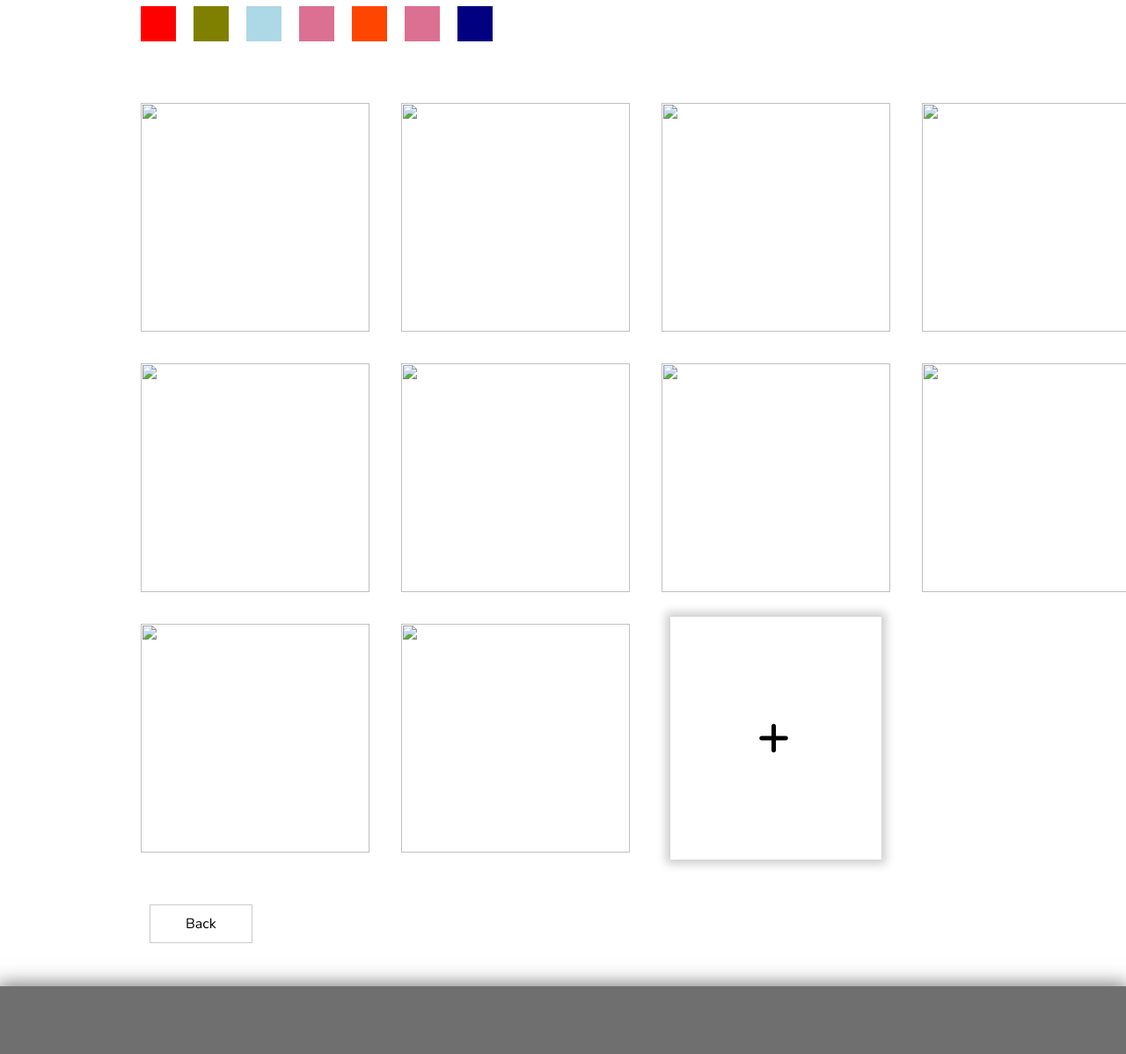
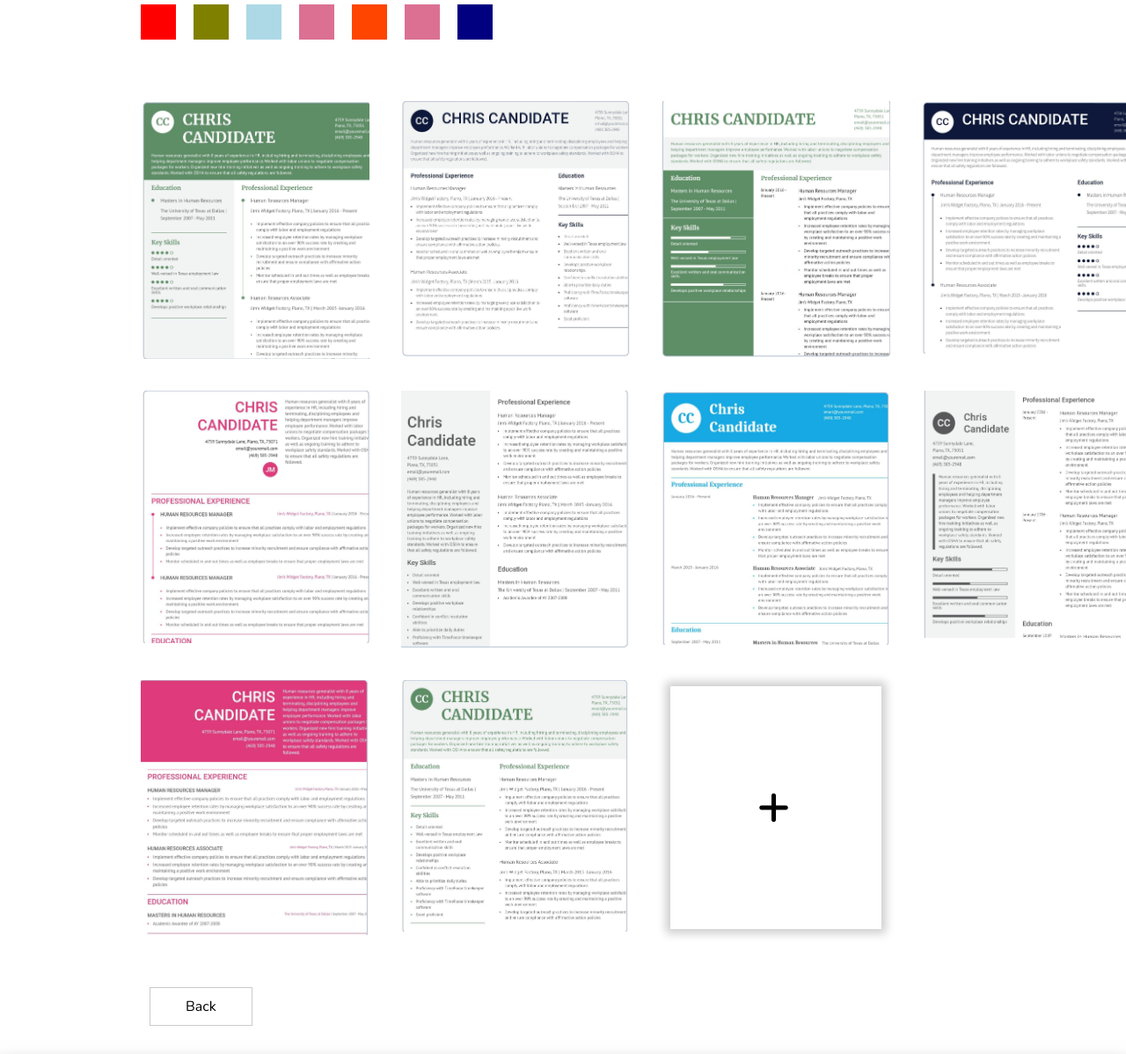
Before and after one commit to shanusingh1199/ResumeBuilder.github.io, a plain HTML site: page Basic.html in a window 1280 px wide. Shown: the part 287-1485 px from the top of the page at 88% size. Drawn offline with nearby package versions, Linux system fonts and the light colour scheme; files that its build step writes are made by us from their sources.

Commit message:
Update Basic.html

```diff
--- a/Basic.html
+++ b/Basic.html
@@ -3,8 +3,8 @@
     <meta charset="UTF-8">
     <meta http-equiv="X-UA-Compatible" content="IE=edge">
     <meta name="viewport" content="width=device-width, initial-scale=1.0">
-    <link rel="stylesheet" href="/web/project/Resume/style.css">
-    <link rel="stylesheet" href="/web/project/Resume/style1.css">
+    <link rel="stylesheet" href="style.css">
+    <link rel="stylesheet" href="style1.css">
     <link rel="preconnect" href="https://fonts.googleapis.com">
 <link rel="preconnect" href="https://fonts.gstatic.com" crossorigin>
 <link href="https://fonts.googleapis.com/css2?family=Amiri:wght@400;700&family=Montserrat:ital,wght@0,100;0,300;0,500;0,600;0,700;0,800;0,900;1,500&family=Nunito:wght@200;300;400;500;600;700&family=Poppins:ital,wght@0,200;0,300;0,600;0,700;1,400&display=swap" rel="stylesheet">
@@ -17,7 +17,7 @@
 <body>
     <nav class="nav-bar">
         <div class="nav-left">
-            <a href=""><img src="/web/project/Resume/ler-veritone-one-in.png" alt=""> </a>
+            <a href=""><img src="ler-veritone-one-in.png" alt=""> </a>
             <h3>Resume <br> Builder</h3>
         </div>
         <div class="nav-right">
@@ -51,16 +51,16 @@
     </div>
 
     <div class="temp-image">
-        <div class="img-1"><img src="/web/project/Resume/New folder/IMG-20220427-WA0020.jpg" alt=""> </div>
-        <div class="img-1"><img src="/web/project/Resume/New folder/IMG-20220427-WA0021.jpg" alt=""> </div>
-        <div class="img-1"><img src="/web/project/Resume/New folder/IMG-20220427-WA0022.jpg" alt=""> </div>
-        <div class="img-1"><img src="/web/project/Resume/New folder/IMG-20220427-WA0023.jpg" alt=""> </div>
-        <div class="img-1"><img src="/web/project/Resume/New folder/IMG-20220427-WA0024.jpg" alt=""> </div>
-        <div class="img-1"><img src="/web/project/Resume/New folder/IMG-20220427-WA0025.jpg" alt=""> </div>
-        <div class="img-1"><img src="/web/project/Resume/New folder/IMG-20220427-WA0026.jpg" alt=""> </div>
-        <div class="img-1"><img src="/web/project/Resume/New folder/IMG-20220427-WA0027.jpg" alt=""> </div>
-        <div class="img-1"><img src="/web/project/Resume/New folder/IMG-20220427-WA0028.jpg" alt=""> </div>
-        <div class="img-1"><img src="/web/project/Resume/New folder/IMG-20220427-WA0029.jpg" alt=""> </div>
+        <div class="img-1"><img src="IMG-20220427-WA0020.jpg" alt=""> </div>
+        <div class="img-1"><img src="IMG-20220427-WA0021.jpg" alt=""> </div>
+        <div class="img-1"><img src="IMG-20220427-WA0022.jpg" alt=""> </div>
+        <div class="img-1"><img src="IMG-20220427-WA0023.jpg" alt=""> </div>
+        <div class="img-1"><img src="IMG-20220427-WA0024.jpg" alt=""> </div>
+        <div class="img-1"><img src="IMG-20220427-WA0025.jpg" alt=""> </div>
+        <div class="img-1"><img src="IMG-20220427-WA0026.jpg" alt=""> </div>
+        <div class="img-1"><img src="IMG-20220427-WA0027.jpg" alt=""> </div>
+        <div class="img-1"><img src="IMG-20220427-WA0028.jpg" alt=""> </div>
+        <div class="img-1"><img src="IMG-20220427-WA0029.jpg" alt=""> </div>
         <div class="img-1 icons">  <i class="fa fa-plus" aria-hidden="true"></i> </div>
     </div>
 
@@ -74,7 +74,7 @@
         <div class="footer-contain">
             <div class="left-con">
                 <div class="icon-text">
-                    <a href=""><img src="/web/project/Resume/ler-veritone-one-in.png" alt=""> </a>
+                    <a href=""><img src="ler-veritone-one-in.png" alt=""> </a>
                     <h3>Resume <br> Builder</h3>
                 </div>
                 <div class="copyright">
```
